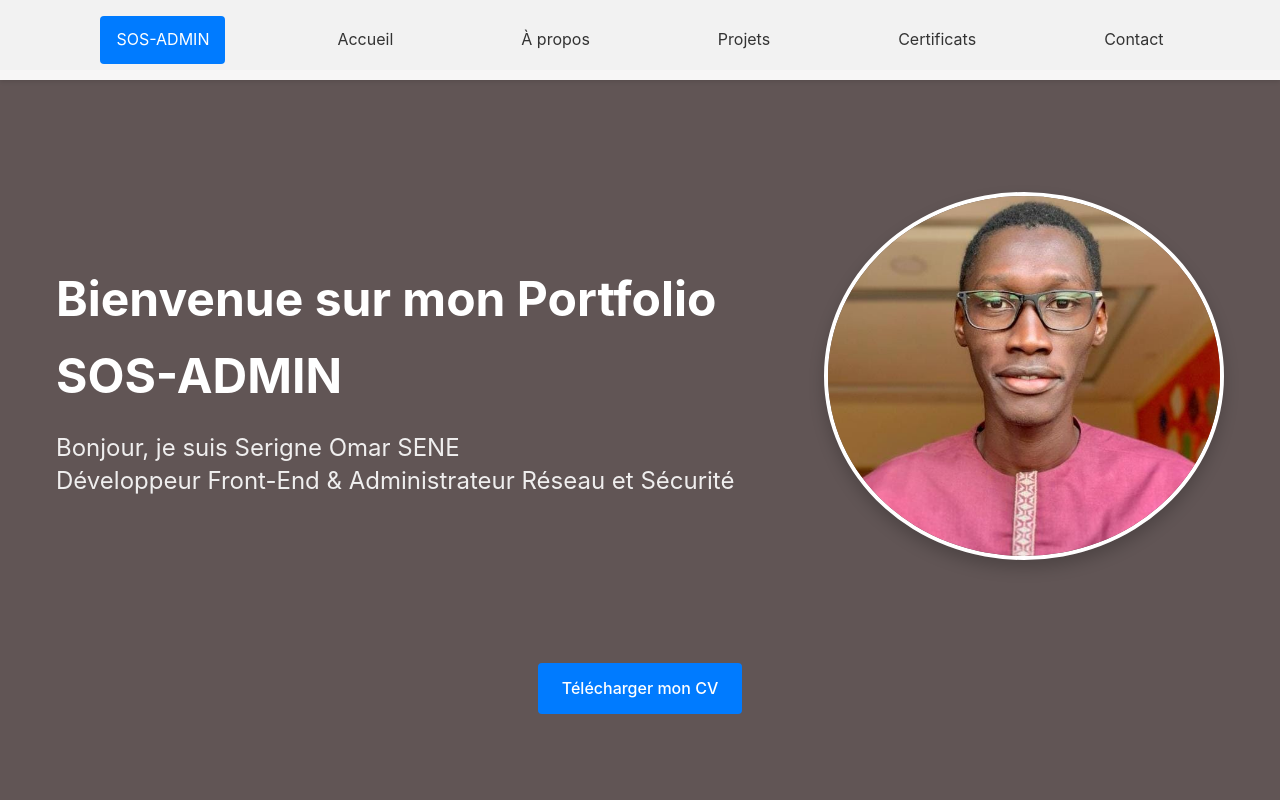
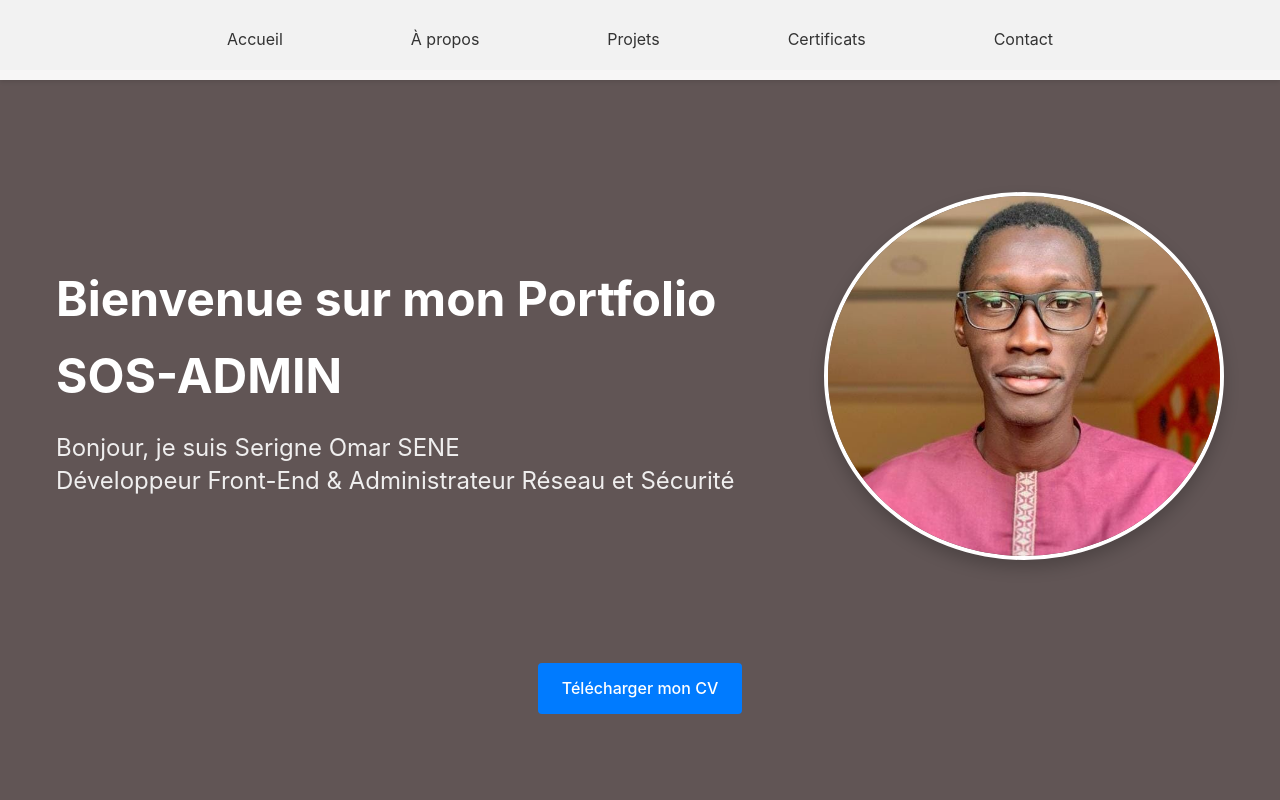
Before and after one commit to SerigneOmar/SOS-ADMIN, a website: page index.html in a window 1280 px wide. Shown: the top 800 px of the page. Drawn offline with Linux system fonts and the light colour scheme.

Commit message:
Update index.html

```diff
--- a/index.html
+++ b/index.html
@@ -10,7 +10,7 @@
   </head>
   <body>
     <nav>
-      <a href="#" class="logo"  >SOS-ADMIN</a>
+
       <a href="#accueil" aria-current="page">Accueil</a>
       <a href="#apropos">À propos</a>
       <a href="#projets">Projets</a>
```
